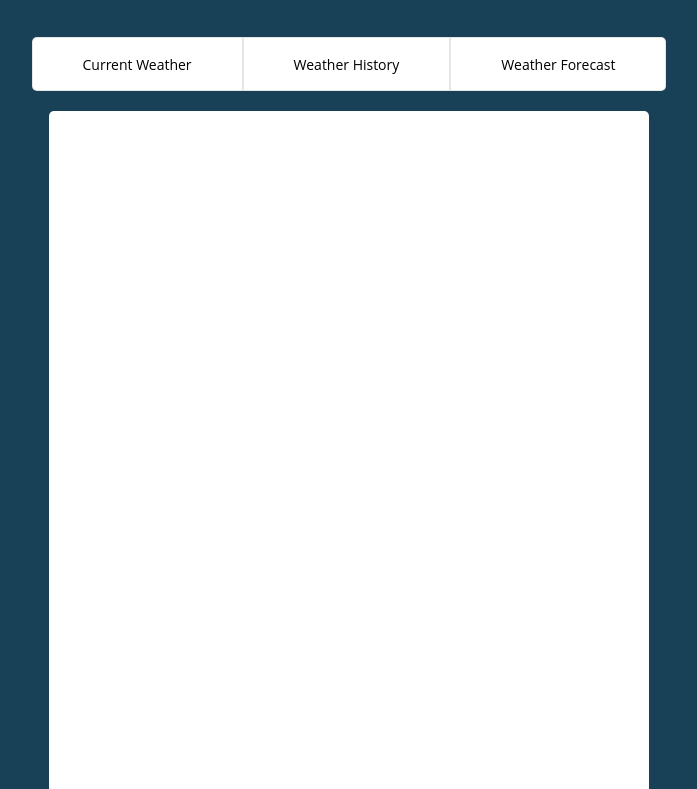
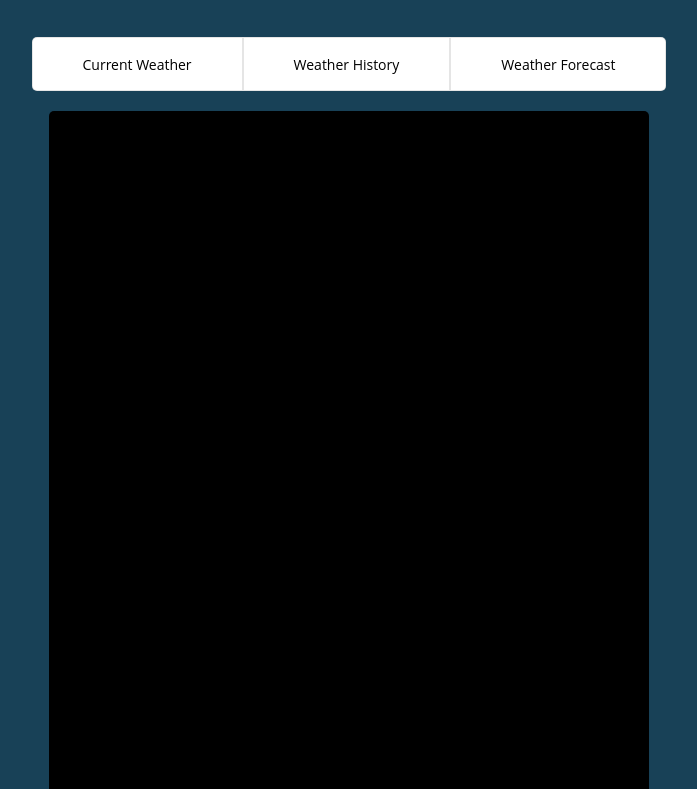
Before and after one commit to jackxu115/weatherstack, a plain HTML site: page index.html in a window 1280 px wide. Shown: the part 1551-2340 px from the top of the page, without its empty margins (291-988 px from the left). Drawn offline with Linux system fonts and the light colour scheme.

Commit message:
update the js file

```diff
--- a/css/main.css
+++ b/css/main.css
@@ -411,17 +411,19 @@ body {
 }
 
 .result {
-    background: #fff;
+    background: #000000;
     height: 740px;
     width: 600px;
     border-radius: 5px;
     margin-top: -20px;
+    justify-content: center;
+    display: flex;
+    padding-top: 100px;
 }
 
 #result {
-    color: black;
+    color: #ffffff;
     font-size: 60px;
-    text-align: center;
 }
 
 .featureLists {
```
